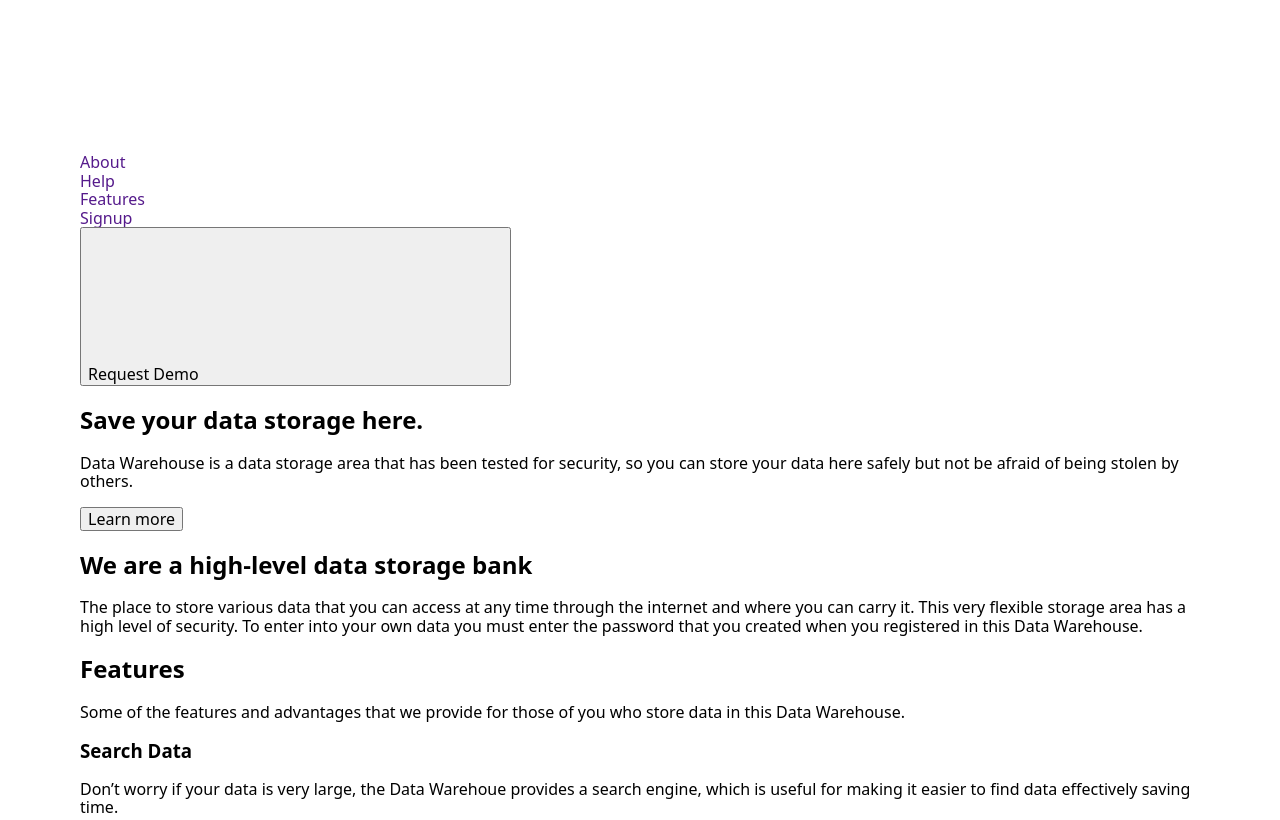
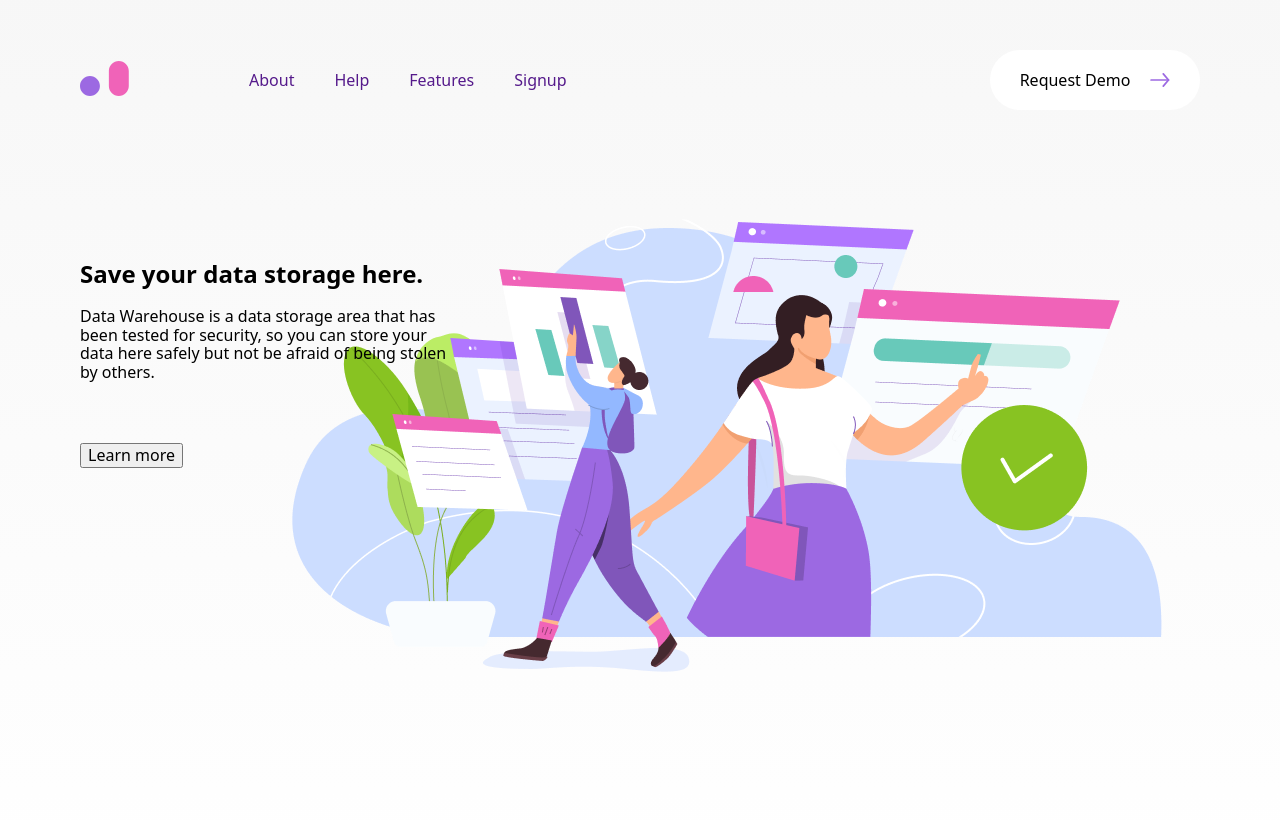
Before and after one commit to svetlanakovalevskaya/Datawarehouse, a plain HTML site: page index.html in a window 1280 px wide. Shown: the top 820 px of the page. Drawn offline with nearby package versions, Linux system fonts and the light colour scheme.

Commit message:
hero header v. 1

```diff
--- a/index.html
+++ b/index.html
@@ -8,44 +8,49 @@
     <link rel="stylesheet" href="./css/main.min.css">
 </head>
 <body>
+    <header class="header">
         <div class="container">
-        <header>
+            <div class="header__elements">
             <a href="index.html">
-                <svg>
-                    <use></use>
+                <svg width="49" height="35">
+                    <use href="./images/symbol-defs.svg#icon-logo"></use>
                 </svg>
             </a>
-            <nav>
+            <nav class="navigation">
                 <ul>
-                    <li>
+                    <li class="navigation__item">
                         <a href="">About</a>
                     </li>
-                    <li>
+                    <li class="navigation__item">
                         <a href="">Help</a>
                     </li>
-                    <li>
+                    <li class="navigation__item">
                         <a href="">Features</a>
                     </li>
-                    <li>
+                    <li class="navigation__item">
                         <a href="">Signup</a>
                     </li>
                 </ul>
             </nav>
-            <button type="button">
-                Request Demo
-                <svg>
-                    <use></use>
+            <button class="button" type="button">
+                <span class="button__text">Request Demo</span>
+                <svg width="20" height="14">
+                    <use href="./images/symbol-defs.svg#arrow-right"></use>
                 </svg>
             </button>
+            </div>
+        </div>
     </header>
         <main>
             <section class="hero">
-                <h1>Save your data storage here.</h1>
-                <p>Data Warehouse is a data storage area that has been
+                <div class="container">
+                    <h1 class="hero__title">Save your data storage here.</h1>
+                    <p class="hero__text">Data Warehouse is a data storage area that has been
                         tested for security, so you can store your data here
                         safely but not be afraid of being stolen by others.
                     </p>
                     <button type="button">Learn more</button>
+                </div>
             </section>
             <section class="description">
                 <h2>We are a high-level data storage bank</h2>
@@ -107,7 +112,16 @@
                 <h2>Testimonials</h2>
                 <ul>
                     <li>
-                        <img>
+                        <picture>
+                            <source srcset="./images/webp/john-fang.webp 1x, ./images/webp/john-fang@2x.webp 2x, ./images/webp/john-fang@3x.webp 3x"
+                                media="(min-width: 1200px)"
+                                type="image/webp" />
+
+                            <source srcset="./images/png/john-fang.png 1x, ./images/png/john-fang@2x.png 2x, ./images/png/john-fang@3x.png 3x"
+                                media="(min-width: 1200px)" />
+
+                            <img class="" src="./images/png/john-fang.png" alt="John Fang" width="">
+                        </picture>
                         <h3>John Fang </h3>
                         <p>wordfaang.com</p>
                         <p>Suspendisse ultrices at diam lectus nullam.
@@ -115,7 +129,16 @@
                         </p>
                     </li>
                     <li>
-                        <img>
+                        <picture>
+                            <source srcset="./images/webp/jeny-doe.webp 1x, ./images/webp/jeny-doe@2x.webp 2x, ./images/webp/jeny-doe@3x.webp 3x"
+                                media="(min-width: 1200px)"
+                                type="image/webp" />
+
+                            <source srcset="./images/png/jeny-doe.png 1x, ./images/png/jeny-doe@2x.png 2x, ./images/png/jeny-doe@3x.png 3x"
+                                media="(min-width: 1200px)" />
+
+                            <img class="" src="./images/png/jeny-doe.png" alt="Jeny Doe" width="">
+                        </picture>
                         <h3>Jeny Doe</h3>
                         <p>UX Engineer</p>
                         <p>Suspendisse ultrices at diam lectus nullam.
@@ -123,7 +146,16 @@
                         </p>
                     </li>
                     <li>
-                        <img>
+                        <picture>
+                            <source srcset="./images/webp/william.webp 1x, ./images/webp/william@2x.webp 2x, ./images/webp/william@3x.webp 3x"
+                                media="(min-width: 1200px)"
+                                type="image/webp" />
+
+                            <source srcset="./images/png/william.png 1x, ./images/png/william@2x.png 2x, ./images/png/william@3x.png 3x"
+                                media="(min-width: 1200px)" />
+
+                            <img class="" src="./images/png/william.png" alt="William" width="">
+                        </picture>
                         <h3>William</h3>
                         <p>Web Designer</p>
                         <p>Suspendisse ultrices at diam lectus nullam.
--- /dev/null
+++ b/sass/layouts/_header.scss
@@ -0,0 +1,44 @@
+.header {
+    position: absolute;
+    width: 100%;
+    padding-top: 50px;
+    background-color: iniial;
+
+    &__elements {
+        display: flex;
+        align-items: center;
+    }
+}
+
+.navigation {
+ margin-left: 120px;
+
+    & ul {
+        display: flex;
+    }
+}
+
+.navigation__item:not(:last-child) {
+    margin-right: 40px;
+}
+
+.button {
+    display: flex;
+    justify-content: center;
+    align-items: center;
+    width: 210px;
+    height: 60px;
+    margin-left: auto;
+    border-radius: 50px;
+    background-color: $primaryColor;
+    border: 0px;
+    box-shadow: 5px solid red;
+
+    &__text {
+        margin-right: 20px;
+    }
+
+    &__icon {
+     fill: $secondaryColor;
+    }
+}
--- /dev/null
+++ b/sass/layouts/_hero.scss
@@ -0,0 +1,18 @@
+.hero {
+    padding-top: 240px;
+    background-image: url("../images/png/hero.png"),
+
+    linear-gradient(
+        to bottom,
+        $backgroundColor,
+        $primaryColor
+      );
+    background-repeat: no-repeat;
+    background-position: 70% 50%;
+    height: 905px;
+
+    &__text {
+        width: 380px;
+        height: 120px;
+    }
+}
--- a/sass/main.scss
+++ b/sass/main.scss
@@ -3,3 +3,8 @@
 
 //Base
 @import "./base/common";
+
+//Layouts
+
+@import "./layouts/header";
+@import "./layouts/hero";
--- a/sass/utils/_variables.scss
+++ b/sass/utils/_variables.scss
@@ -3,6 +3,7 @@ $secondaryColor: #9C69E2;
 $accentColor: #F063B8;
 $primaryTextColor: #212353;
 $secondaryTextColor: #4B5D68;
+$backgroundColor: rgba(229, 229, 229, 0.3);
 
 $mainFont: "Helvetica", sans-serif;
 $secondFont: "Avenir", sans-serif;
```
Also changed, not shown: css/main.css, css/main.min.css, images/arrow-right.svg, images/logo.svg, images/symbol-defs.svg (added), 2 other files. Lines whose indentation alone changed are shown as unchanged.
